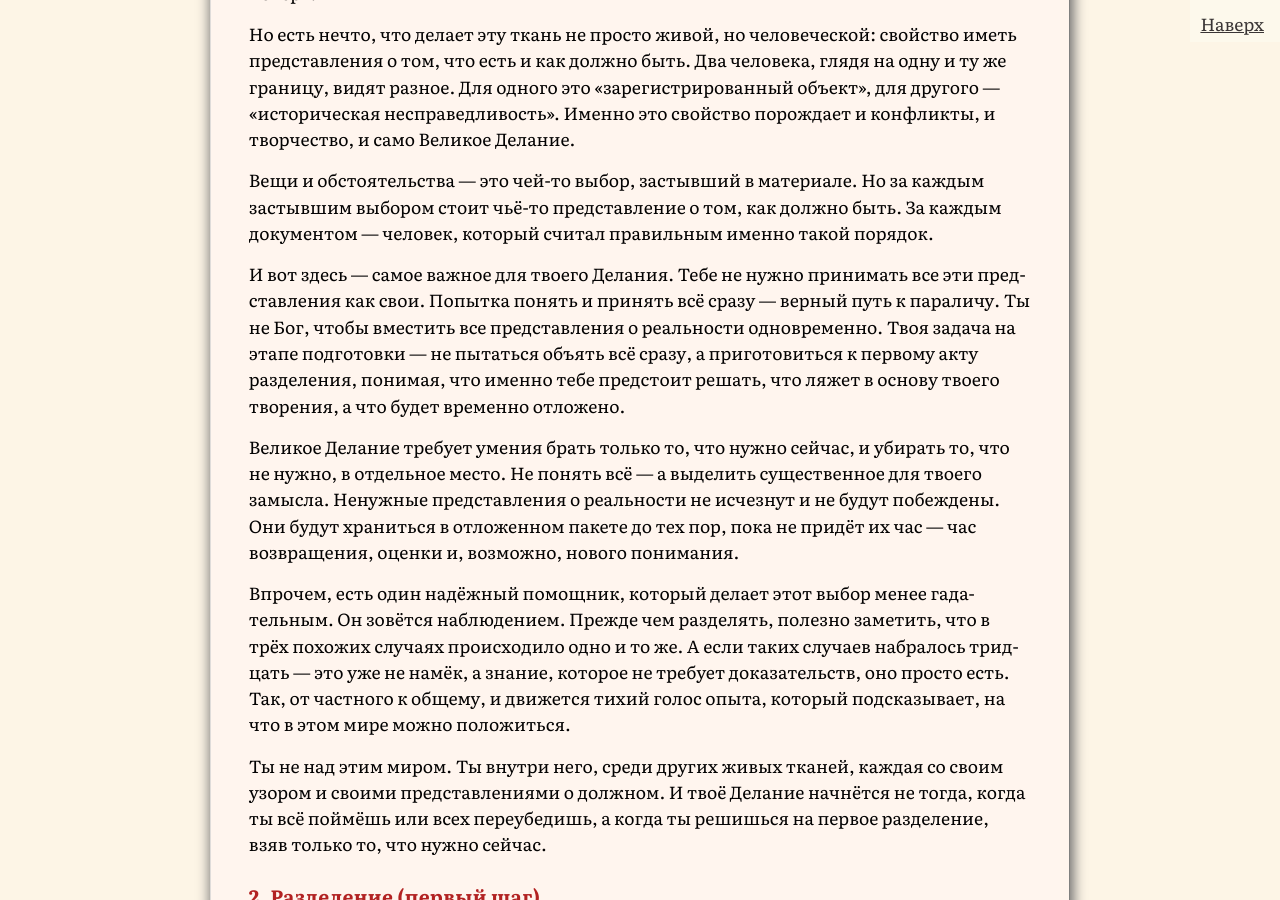
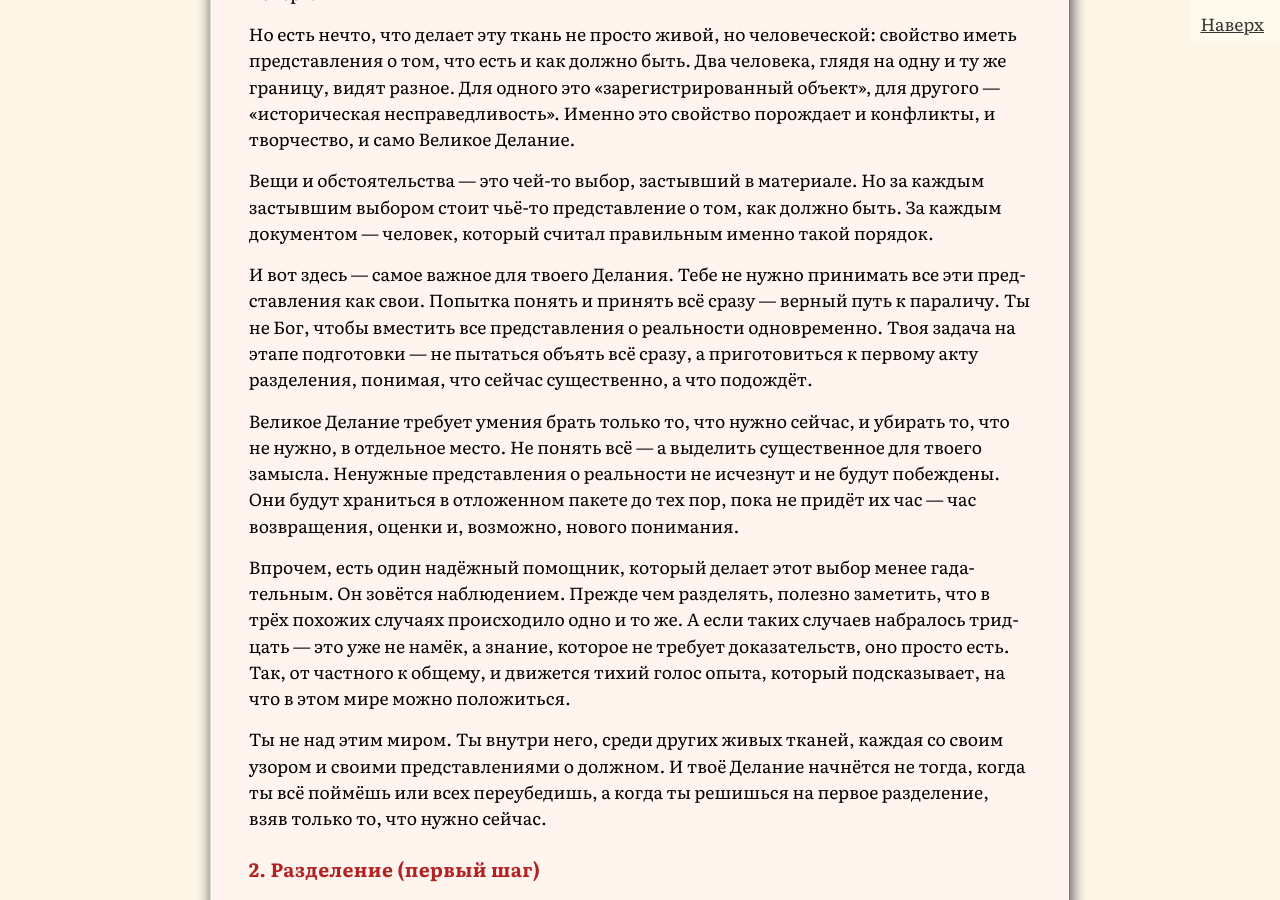
Before and after one commit to SergSi/land-use-art, a Jekyll site: the page built from _posts/2026-02-23-alhimia.md, in a window 1280 px wide and 900 px high, scrolled down 5480 px. Built offline with Jekyll 4.4.1, drawn with Linux system fonts in a browser that asks for light colours; some web fonts are replaced.

Commit message:
Update 2026-02-23-alhimia.md

```diff
--- a/_posts/2026-02-23-alhimia.md
+++ b/_posts/2026-02-23-alhimia.md
@@ -91,7 +91,7 @@ class: mind
 
 Вещи и обстоятельства — это чей-то выбор, застывший в материале. Но за каждым застывшим выбором стоит чьё-то представление о том, как должно быть. За каждым документом — человек, который считал правильным именно такой порядок.
 
-И вот здесь — самое важное для твоего Делания. Тебе не нужно принимать все эти представления как свои. Попытка понять и принять всё сразу — верный путь к параличу. Ты не Бог, чтобы вместить все представления о реальности одновременно. Твоя задача на этапе подготовки — не пытаться объять всё сразу, а приготовиться к первому акту разделения, понимая, что именно тебе предстоит решать, что ляжет в основу твоего творения, а что будет временно отложено.
+И вот здесь — самое важное для твоего Делания. Тебе не нужно принимать все эти представления как свои. Попытка понять и принять всё сразу — верный путь к параличу. Ты не Бог, чтобы вместить все представления о реальности одновременно. Твоя задача на этапе подготовки — не пытаться объять всё сразу, а приготовиться к первому акту разделения, понимая, что сейчас существенно, а что подождёт.
 
 Великое Делание требует умения брать только то, что нужно сейчас, и убирать то, что не нужно, в отдельное место. Не понять всё — а выделить существенное для твоего замысла. Ненужные представления о реальности не исчезнут и не будут побеждены. Они будут храниться в отложенном пакете до тех пор, пока не придёт их час — час возвращения, оценки и, возможно, нового понимания.
 
```
